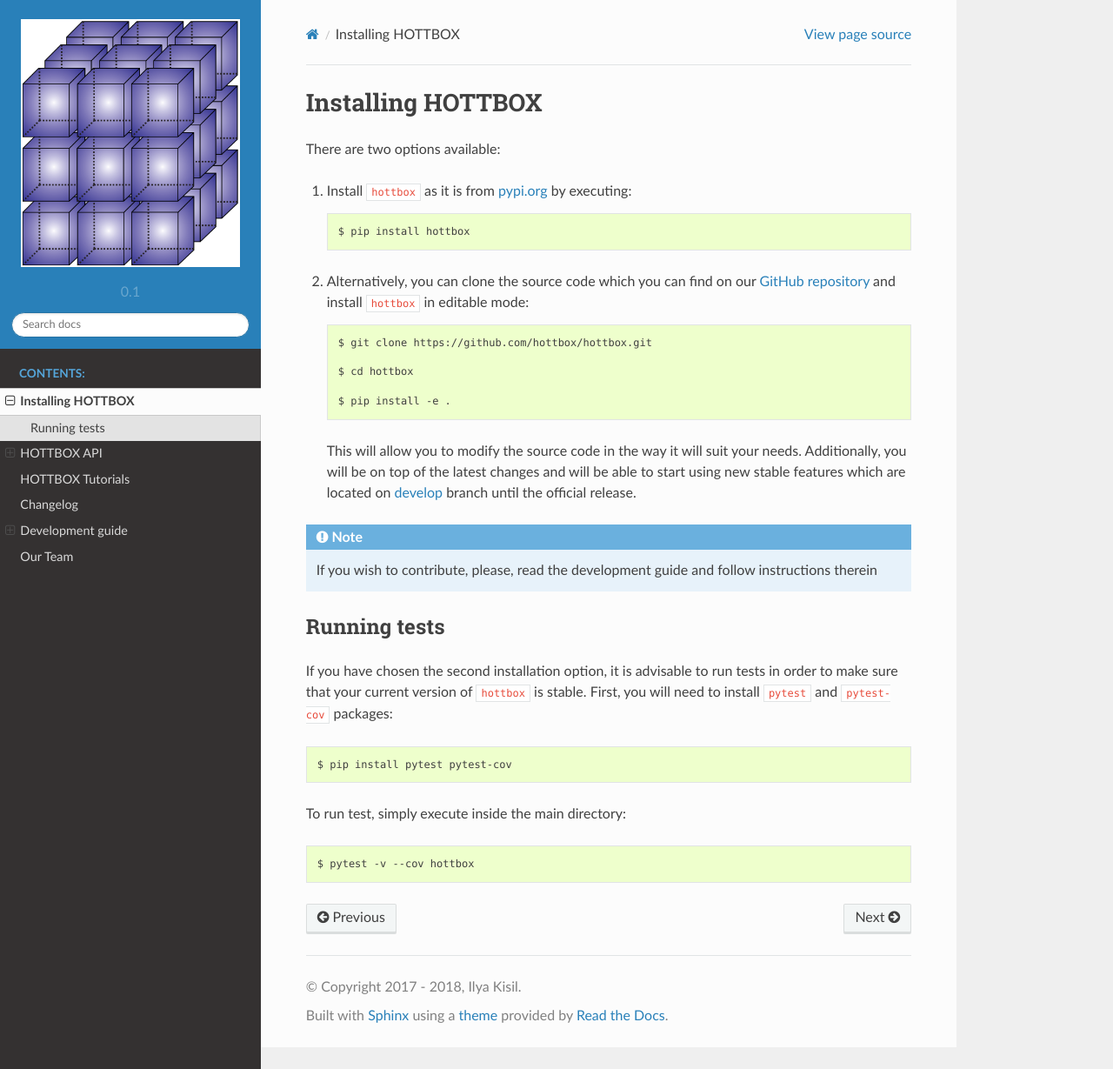
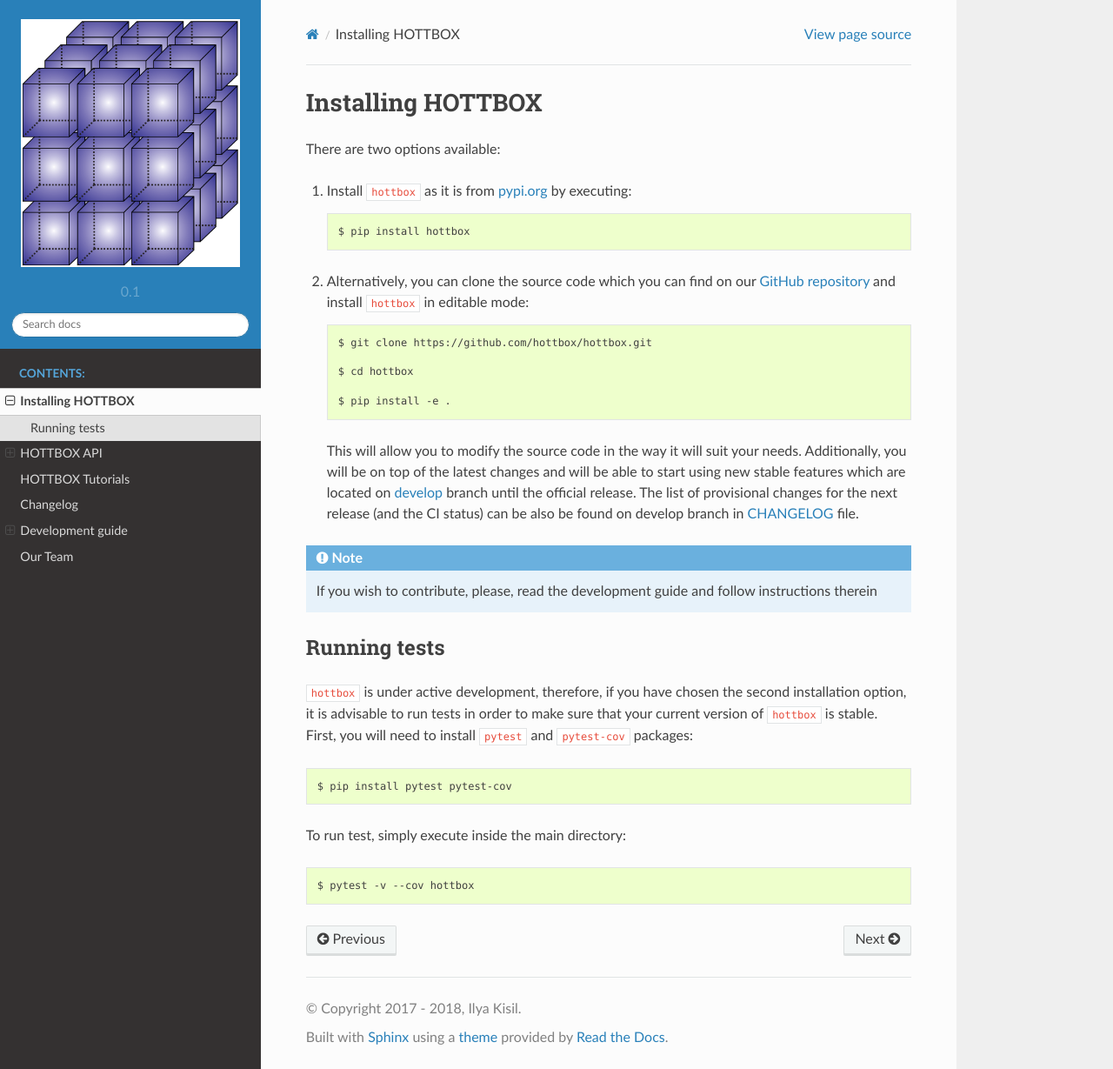
Before and after one commit to hottbox/hottbox, a Sphinx documentation site: the page built from docs/source/installation.rst, in a window 1280 px wide and 1229 px high. Shown: the whole window at 87% size. Built offline with Sphinx 7.4.7 and the Read the Docs theme 2.0.0, drawn with Linux system fonts in a browser that asks for light colours; formulas are drawn with MathJax 3.

Commit message:
DOCS: minor changes to  module. Included new functions into source rst files

```diff
--- a/README.rst
+++ b/README.rst
@@ -1,3 +1,6 @@
+HOTTBOX: Higher Order Tensors ToolBOX
+=====================================
+
 |Travis|_ |Appveyor|_ |Coveralls|_ |PyPi|_
 
 .. |Travis| image:: https://img.shields.io/travis/hottbox/hottbox/master.svg?label=TravisCI
@@ -11,9 +14,6 @@
 
 .. |PyPi| image:: https://badge.fury.io/py/hottbox.svg
 .. _PyPi: https://badge.fury.io/py/hottbox
-
-Higher Order Tensors ToolBOX (hottbox)
-======================================
 
 Welcome to the toolbox for tensor decompositions, statistical analysis, visualisation, feature extraction,
 regression and non-linear classification of multi-dimensional data.
--- a/docs/source/index.rst
+++ b/docs/source/index.rst
@@ -1,7 +1,7 @@
 HOTTBOX: Higher Order Tensors ToolBOX
 =====================================
 
-|Travis|_ |Appveyor|_ |Coveralls|_
+|Travis|_ |Appveyor|_ |Coveralls|_ |PyPi|_
 
 .. |Travis| image:: https://img.shields.io/travis/hottbox/hottbox/master.svg?label=TravisCI
 .. _Travis: https://travis-ci.org/hottbox/hottbox/
--- a/docs/source/installation.rst
+++ b/docs/source/installation.rst
@@ -21,7 +21,9 @@
 
     This will allow you to modify the source code in the way it will suit your needs. Additionally, you will be
     on top of the latest changes and will be able to start using new stable features which are located on
-    `develop <https://github.com/hottbox/hottbox/tree/develop>`_ branch until the official release.
+    `develop <https://github.com/hottbox/hottbox/tree/develop>`_ branch until the official release. The list
+    of provisional changes for the next release (and the CI status) can be also be found on develop branch
+    in `CHANGELOG <https://github.com/hottbox/hottbox/blob/develop/CHANGELOG.md>`_ file.
 
 
 
@@ -32,7 +34,8 @@
 Running tests
 -------------
 
-If you have chosen the second installation option, it is advisable to run tests in order to make sure that your
+``hottbox`` is under active development, therefore, if you have chosen the second installation
+option, it is advisable to run tests in order to make sure that your
 current version of ``hottbox`` is stable. First, you will need to install ``pytest`` and ``pytest-cov`` packages: ::
 
     $ pip install pytest pytest-cov
```
Also changed, not shown: docs/source/api/hottbox.core.rst (+10 -8 lines), docs/source/api/modules.rst (+0 -9 lines), 3 other files.
